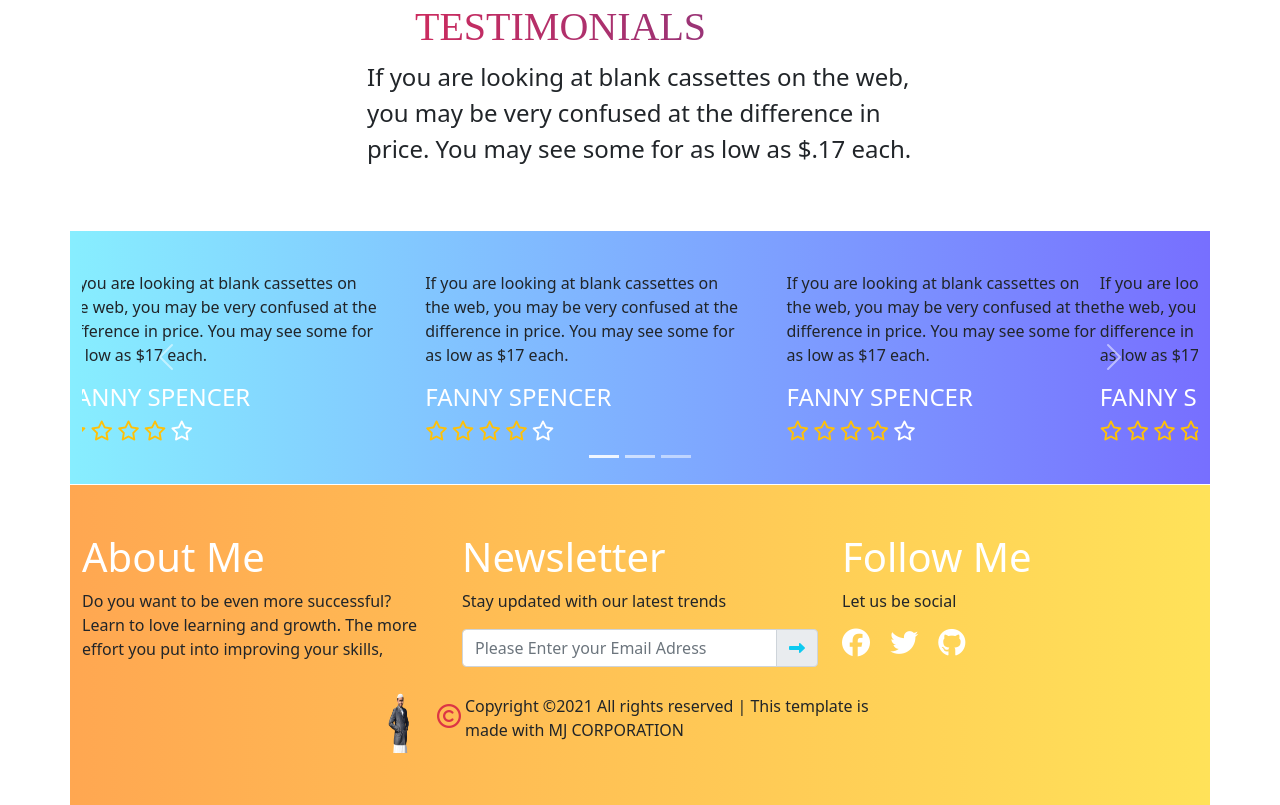
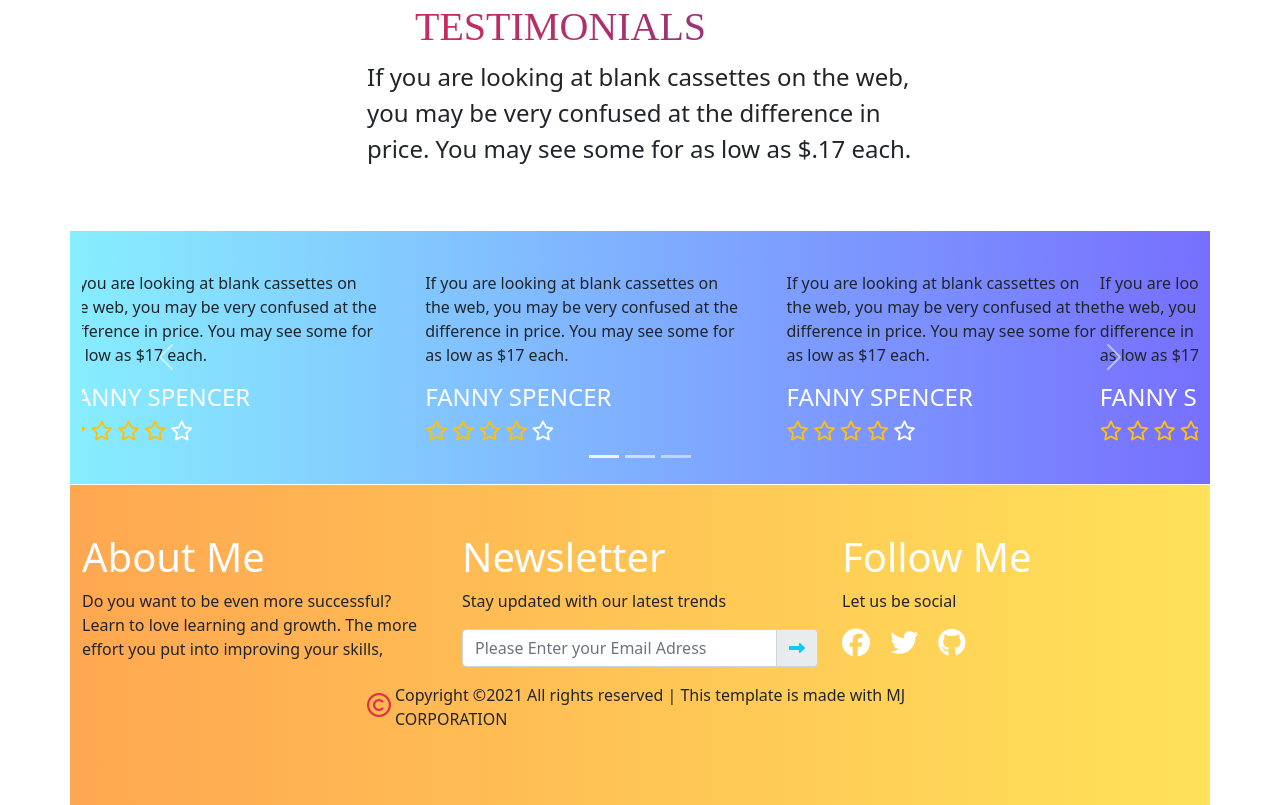
Before and after one commit to MuhammadJunaid01/responsive-portfolio, a plain HTML site: page index.html in a window 1280 px wide. Shown: the part 2283-3088 px from the top of the page. Drawn offline with nearby package versions, Linux system fonts and the light colour scheme.

Commit message:
secound commit

```diff
--- a/index.html
+++ b/index.html
@@ -568,7 +568,6 @@
         <div class="row">
             <div class="col-lg-3"></div>
             <div class="col-lg-6 d-flex align-items-center box-15">
-                <img height="70px" width="70px" src="images/junaid.png" alt="">
                 <a href=""><i class="far fa-copyright fs-4 text-danger"></i></a>
                 <span class="ms-1">Copyright ©2021 All rights reserved | This template is made with MJ CORPORATION
                 </span>
```
